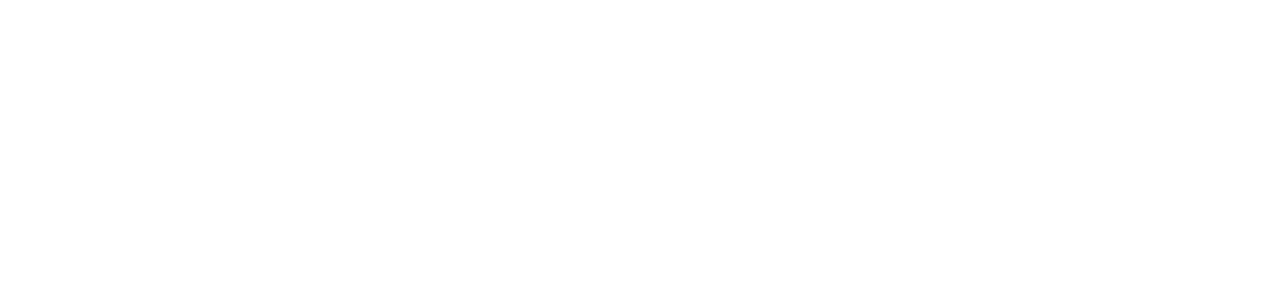
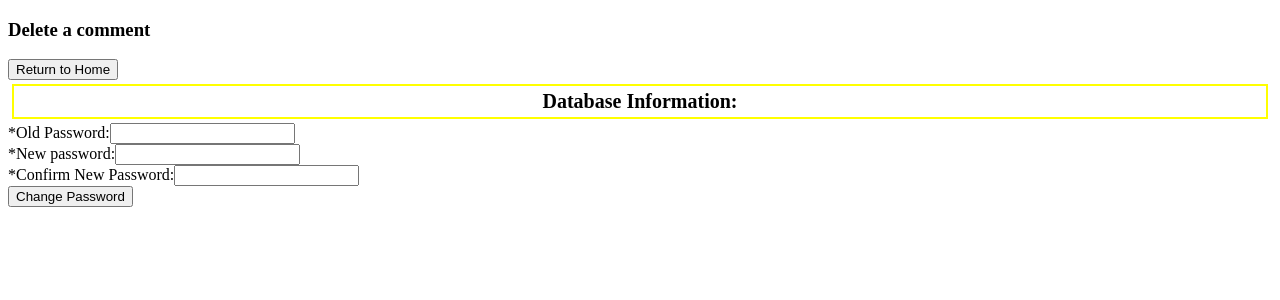
Before and after one commit to DutsAndrew/blog-cms, a Next.js app: page /account/password in a window 1280 px wide. Shown: the top 300 px of the page. Built offline with nearby package versions, Linux system fonts and the light colour scheme.

Commit message:
password component completed to manage user passwords

```diff
--- a/app/account/password/page.tsx
+++ b/app/account/password/page.tsx
@@ -1,8 +1,133 @@
+'use client';
+
+import Link from "next/link";
+import styles from '../../page.module.css';
+import { useRouter } from 'next/navigation';
+import { useState } from "react";
+
 const ChangePassword = () => {
+
+  const router = useRouter();
+
+  const [apiResponse, setApiResponse] = useState({
+    message: '',
+  });
+
+  const handleAccountUpdateFormSubmit = (e: React.FormEvent): void => {
+    e.preventDefault();
+
+    const oldPassword = document.querySelector('#old-password-input-account-update'),
+          newPassword = document.querySelector('#new-password-input-account-update'),
+          confirmNewPassword = document.querySelector('#confirm-new-password-input-account-update');
+
+    if (oldPassword && newPassword && confirmNewPassword) {
+      // form values are present in DOM
+      const oldPasswordInput = (oldPassword as HTMLInputElement).value;
+      const newPasswordInput = (newPassword as HTMLInputElement).value;
+      const confirmNewPasswordInput = (confirmNewPassword as HTMLInputElement).value;
+      sendPasswordToDb(oldPasswordInput, newPasswordInput, confirmNewPasswordInput);
+    };
+  };
+
+  const sendPasswordToDb = async (oldPass: string, newPass: string, confirmNewPass: string): Promise<void> => {
+    const token = sessionStorage.getItem("token");
+    if (token) {
+      const formData = new URLSearchParams();
+            formData.append("oldPassword", oldPass);
+            formData.append("newPassword", newPass);
+            formData.append("confirmNewPassword", confirmNewPass);
+
+      const url = 'http://localhost:8080/api/user/password';
+      const sendNewPassword = await fetch(url, {
+        method: 'POST',
+        headers: {
+          'Accept': 'application/json',
+          'Content-Type': 'application/x-www-form-urlencoded',
+          'Authorization': `Bearer ${token}`,
+        },
+        body: formData.toString(),
+      });
+      const response = await sendNewPassword.json();
+      setApiResponse({
+        message: response.message,
+      });
+      alert('In order to maintain security we are signing you out, please sign in with your updated information');
+      setTimeout(() => {
+        // give time for user to see apiResponse message on screen before signing out
+        handleSignOut();
+      }, 500);
+    } else {
+      return;
+    }
+  };
+
+  const handleSignOut = () => {
+    sessionStorage.removeItem("token");
+    router.push('/');
+    alert('you have been signed out');
+  };
+
   return (
-    <p>
+    <section className={styles.deleteCommentContainer}>
+      <h1 className={styles.headerTitle}>Delete a comment</h1>
+        <Link href={'/'}>
+          <button className="return-btn">
+            Return to Home
+          </button>
+        </Link>
 
-    </p>
+        <div className={styles.apiResponseContainer}>
+          <h1 className={styles.apiHeaderText}>Database Information:</h1>
+          <p className={styles.apiMessageText}>
+            {apiResponse.message}
+          </p>
+        </div>
+
+        <form
+          className={styles.accountUpdateForm}
+          onSubmit={(e) => handleAccountUpdateFormSubmit(e)}
+        >
+          <div className={styles.formGroup}>
+            <label htmlFor="oldPassword">
+              *Old Password:
+              <input
+                id="old-password-input-account-update"
+                name="oldPassword"
+                type="password" >
+              </input>
+            </label>
+          </div>
+
+          <div className={styles.formGroup}>
+            <label htmlFor="newPassword">
+              *New password:
+              <input
+                id="new-password-input-account-update"
+                name="newPassword"
+                type="password">
+              </input>
+            </label>
+          </div>
+
+          <div className={styles.formGroup}>
+            <label htmlFor="confirmNewPassword">
+              *Confirm New Password:
+              <input
+                id="confirm-new-password-input-account-update"
+                name="confirmNewPassword"
+                type="password">
+              </input>
+            </label>
+          </div>
+
+          <button
+            className={styles.accountUpdateFormBtn}
+            type="submit"
+          >
+            Change Password
+          </button>
+        </form>
+    </section>
   );
 };
 
```
